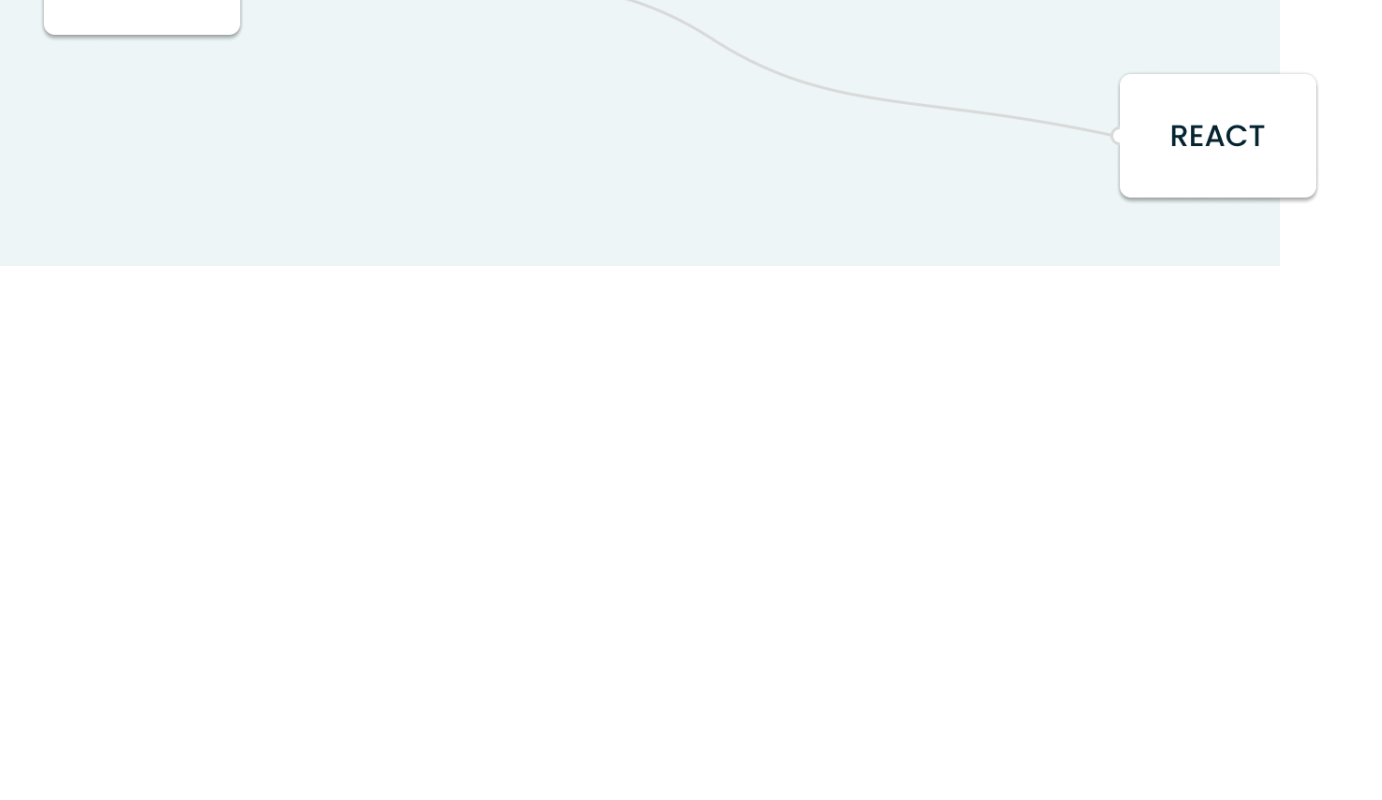
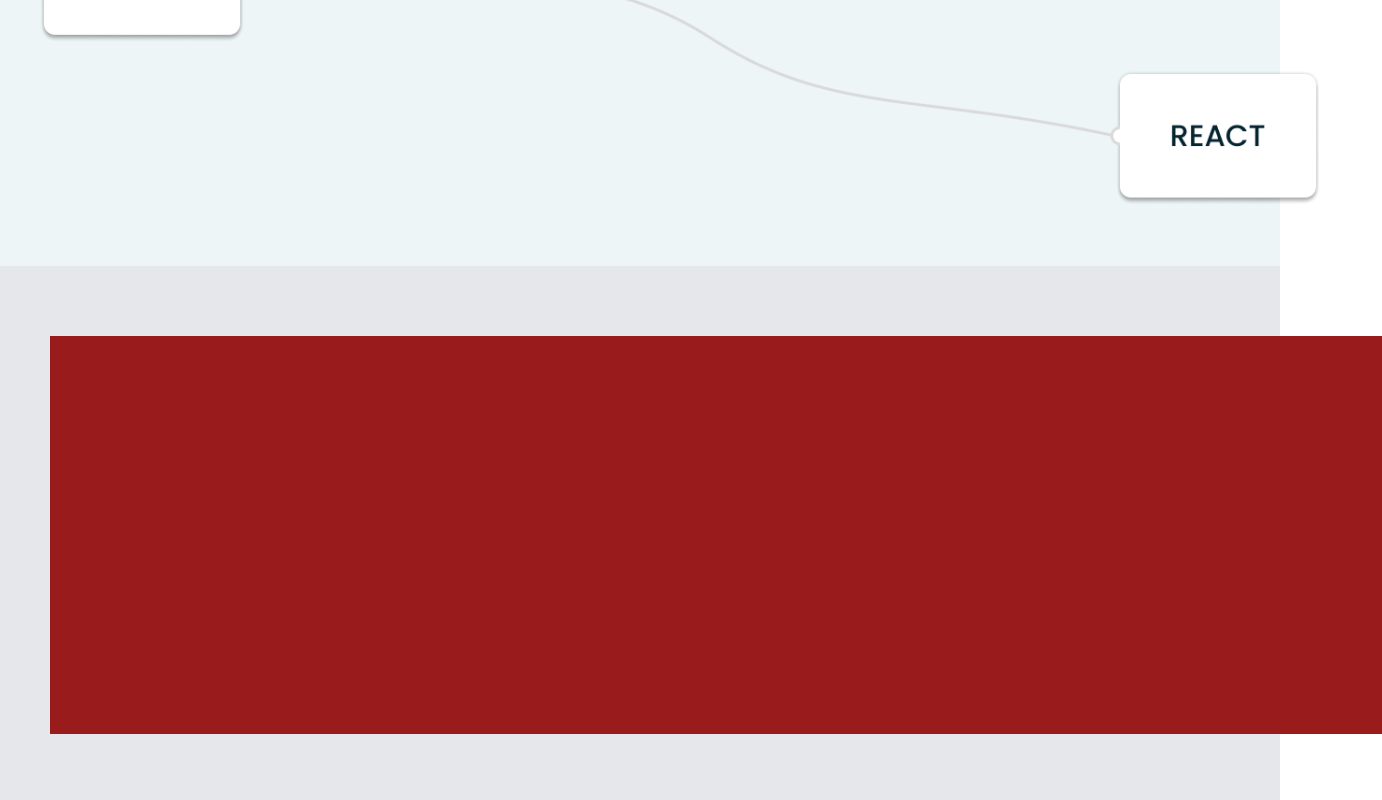
Before and after one commit to Async-learn/Async, a React (Create React App) app in the folder frontend/: page / in a window 1280 px wide. Shown: the part 1918-2718 px from the top of the page, 1382 px wide, since content can reach past the window. Before the commit the page ends 2184 px from the top, so only its background shows below. Built offline with nearby package versions, Linux system fonts and the light colour scheme; the HTML template or start-up script is replaced by a standard one.

Commit message:
Working on comment section

```diff
--- /dev/null
+++ b/frontend/src/components/Comment.jsx
@@ -0,0 +1,15 @@
+import React from 'react'
+
+const Comment = () => {
+  return (
+    <React.Fragment>
+      <div className="h-[534px] md:h-[534px] bg-gray-200 relative md:pl-[50px] md:pt-[70px]">
+        <div className='md:w-[1332px]  md:h-[398px] bg-red-800'>
+
+        </div>
+      </div>
+    </React.Fragment>
+  )
+}
+
+export default Comment;
--- a/frontend/src/pages/LandingPage.jsx
+++ b/frontend/src/pages/LandingPage.jsx
@@ -2,6 +2,7 @@
 import About from "../components/About";
 import Hero from "../components/Hero";
 import Roadmap from "../components/Roadmap";
+import Comment from '../components/Comment';
 
 export const MobilelogoContext = React.createContext();
 export const DesktoplogoContext = React.createContext();
@@ -19,6 +20,7 @@
             </DesktoplogoContext.Provider>
             <About />
             <Roadmap />
+            <Comment />
         </div>
     </React.Fragment>
   );
```
